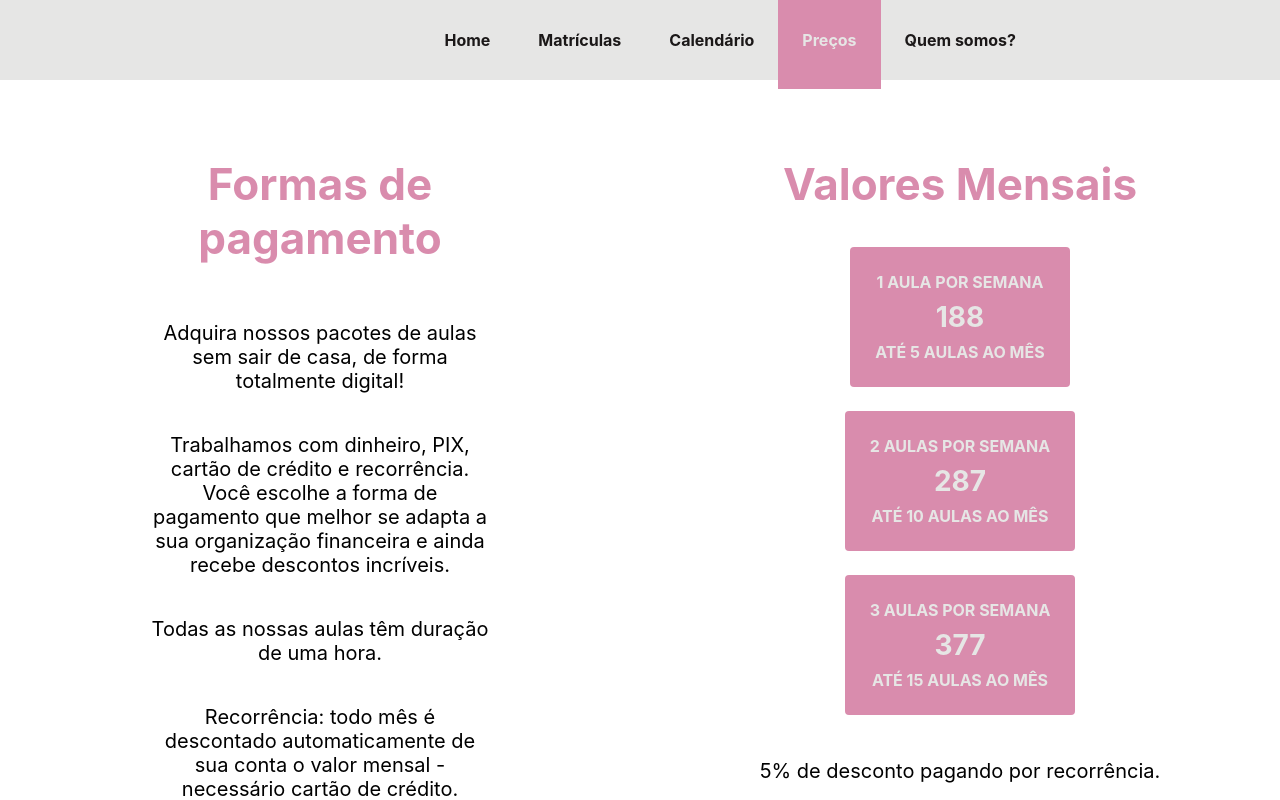
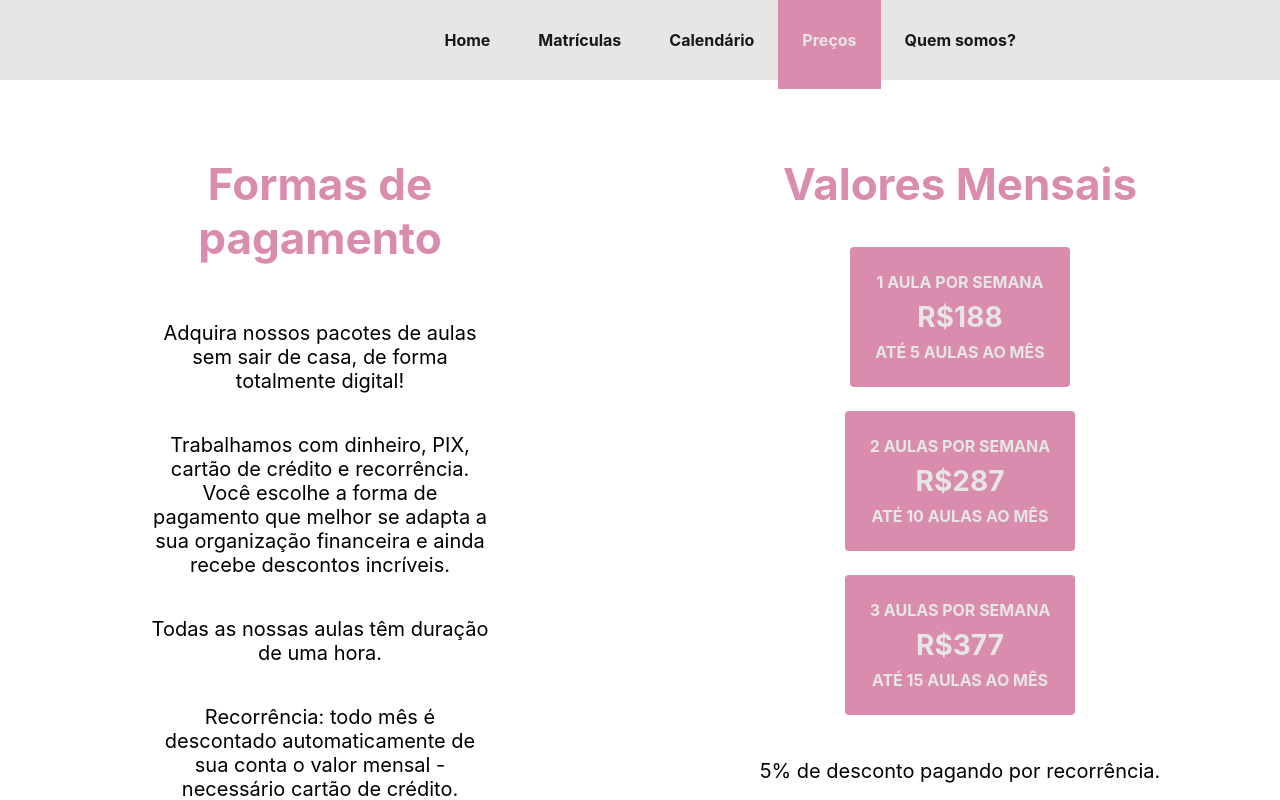
Before and after one commit to BlueishCupcake/LustyPole, a React (Create React App) app: page /precos in a window 1280 px wide. Shown: the top 800 px of the page. Built offline with nearby package versions, Linux system fonts and the light colour scheme.

Commit message:
adding price type

```diff
--- a/src/components/paymentInfo/Prices.tsx
+++ b/src/components/paymentInfo/Prices.tsx
@@ -13,7 +13,7 @@ export const Prices: React.FC = () => {
             <S.PriceInfoWrapper key={priceInfo.id}>
               <S.PriceInfoText>{priceInfo.title}</S.PriceInfoText>
 
-              <S.Price>{priceInfo.price}</S.Price>
+              <S.Price>R${priceInfo.price}</S.Price>
 
               <S.PriceInfoText>{priceInfo.limitation}</S.PriceInfoText>
             </S.PriceInfoWrapper>
```
